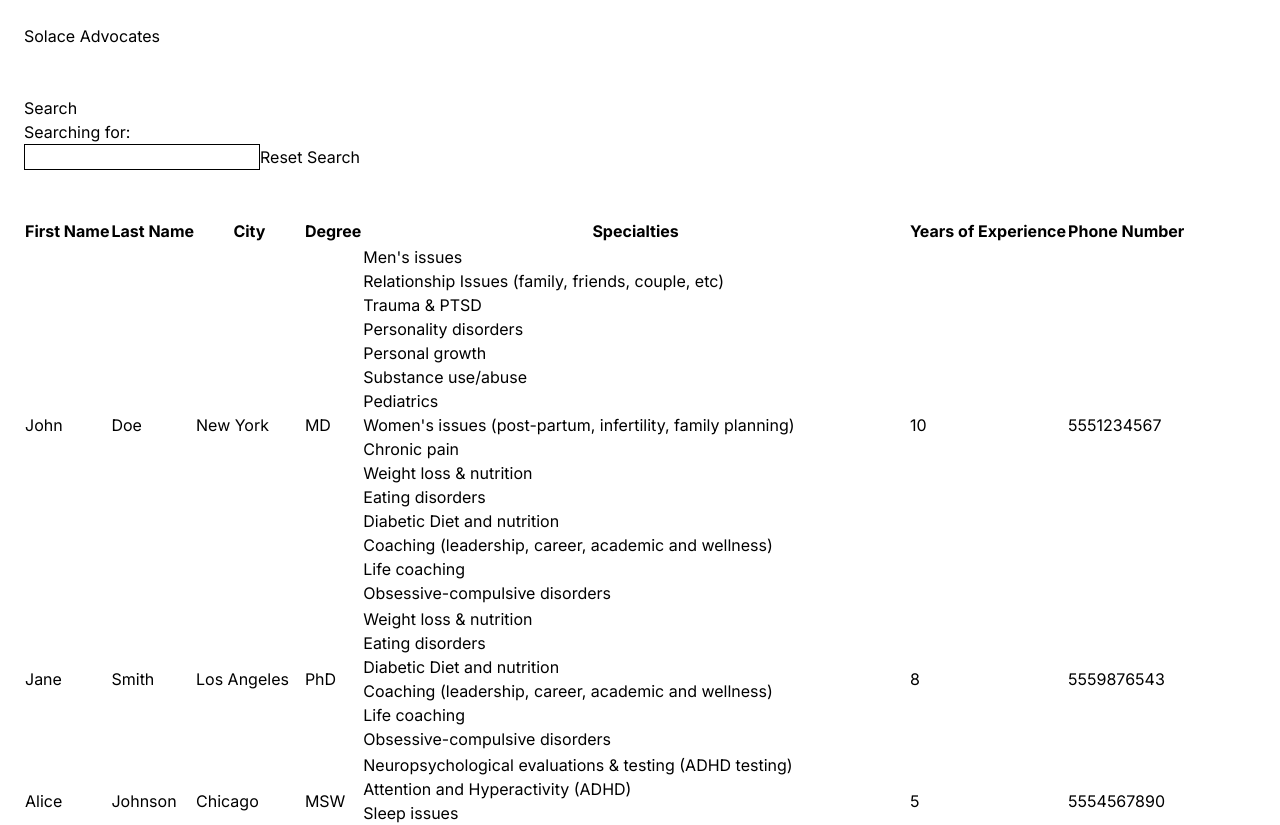
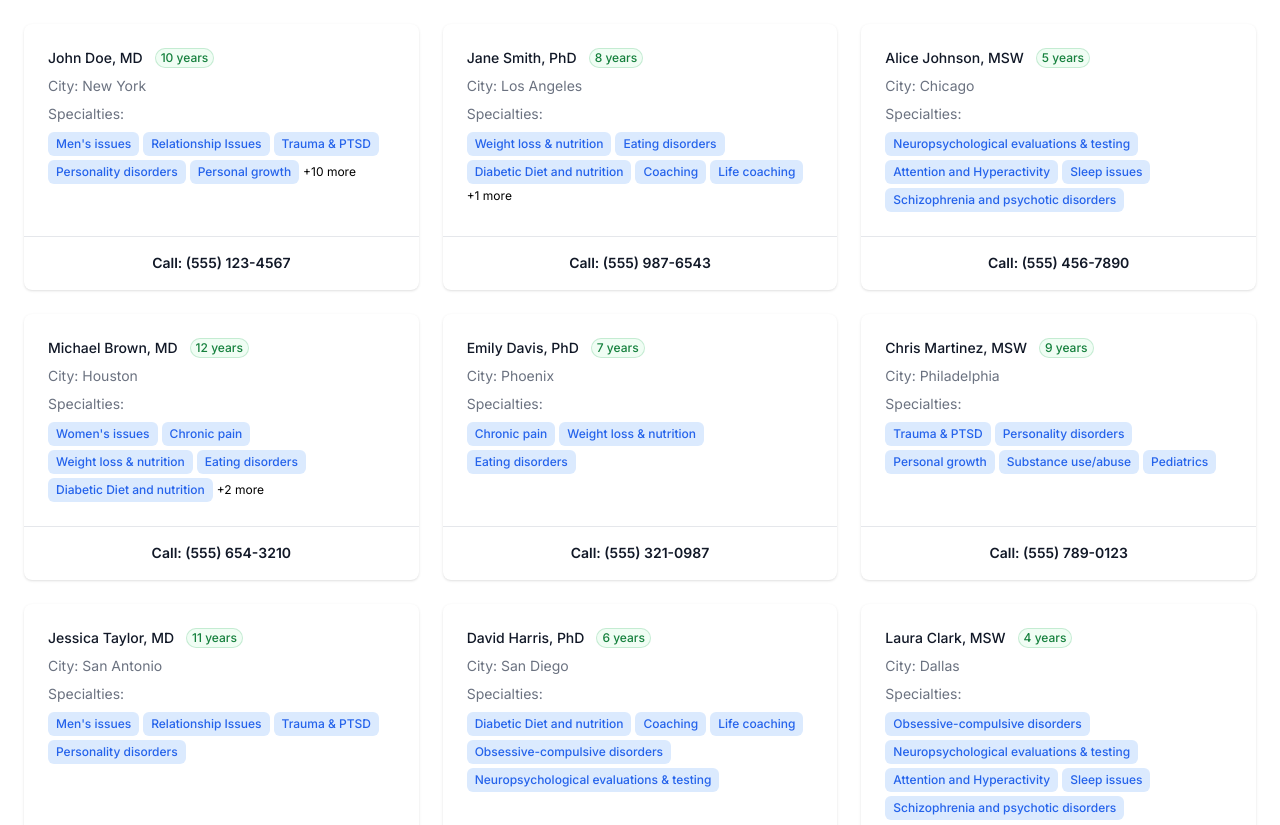
Before and after one commit to ixaxtav/solace-assignment, a Next.js app: page / in a window 1280 px wide. Shown: the top 825 px of the page. Built offline with nearby package versions, Linux system fonts and the light colour scheme.

Commit message:
feat: added AdvocateCard and loading animation

```diff
--- a/src/app/page.tsx
+++ b/src/app/page.tsx
@@ -2,6 +2,7 @@
 
 import { useEffect, useState } from "react";
 import { Advocate } from "../types";
+import { AdvocatesGrid } from "@/components";
 
 export default function Home() {
   const [filteredAdvocates, setFilteredAdvocates] = useState<Advocate[]>([]);
@@ -17,51 +18,7 @@ export default function Home() {
 
   return (
     <main style={{ margin: "24px" }}>
-      <h1>Solace Advocates</h1>
-      <br />
-      <br />
-      <div>
-        <p>Search</p>
-        <p>
-          Searching for: <span id="search-term"></span>
-        </p>
-        <input style={{ border: "1px solid black" }} />
-        <button>Reset Search</button>
-      </div>
-      <br />
-      <br />
-      <table>
-        <thead>
-          <tr>
-            <th>First Name</th>
-            <th>Last Name</th>
-            <th>City</th>
-            <th>Degree</th>
-            <th>Specialties</th>
-            <th>Years of Experience</th>
-            <th>Phone Number</th>
-          </tr>
-        </thead>
-        <tbody>
-          {filteredAdvocates.map((advocate) => {
-            return (
-              <tr>
-                <td>{advocate.firstName}</td>
-                <td>{advocate.lastName}</td>
-                <td>{advocate.city}</td>
-                <td>{advocate.degree}</td>
-                <td>
-                  {advocate.specialties.map((s) => (
-                    <div>{s}</div>
-                  ))}
-                </td>
-                <td>{advocate.yearsOfExperience}</td>
-                <td>{advocate.phoneNumber}</td>
-              </tr>
-            );
-          })}
-        </tbody>
-      </table>
+      <AdvocatesGrid advocates={filteredAdvocates} isLoading={false} />
     </main>
   );
 }
--- /dev/null
+++ b/src/components/AdvocateCard.tsx
@@ -0,0 +1,71 @@
+"use client";
+
+import { useState } from "react";
+import { Advocate } from "../types";
+import { removeParentheses, formatPhoneNumber } from "../utils";
+
+interface AdvocateCardProps {
+  advocate: Advocate;
+}
+
+export const AdvocateCard = ({ advocate }: AdvocateCardProps) => {
+  const [isExpanded, setIsExpanded] = useState(false);
+
+  const displayedSpecialties = isExpanded
+    ? advocate.specialties
+    : advocate.specialties.slice(0, 5);
+
+  return (
+    <li className="col-span-1 divide-y divide-gray-200 rounded-lg bg-white shadow flex flex-col h-full">
+      <div className="flex-1 p-6">
+        <div className="space-y-2">
+          <div className="flex items-center space-x-3">
+            <h3 className="text-sm font-medium text-gray-900">
+              {advocate.firstName} {advocate.lastName}, {advocate.degree}
+            </h3>
+            <span className="inline-flex shrink-0 items-center rounded-full bg-green-50 px-1.5 py-0.5 text-xs font-medium text-green-700 ring-1 ring-inset ring-green-600/20">
+              {advocate.yearsOfExperience} years
+            </span>
+          </div>
+          <p className="text-sm text-gray-500">City: {advocate.city}</p>
+          <div className="mt-3 mb-4">
+            <p className="text-sm text-gray-500 mb-2">Specialties:</p>
+            <div className="flex flex-wrap gap-1">
+              {displayedSpecialties.map((specialty, index) => (
+                <span
+                  key={index}
+                  className="inline-flex items-center rounded-md bg-blue-100 px-2 py-1 text-xs font-medium text-blue-600"
+                  title={specialty}
+                >
+                  {removeParentheses(specialty)}
+                </span>
+              ))}
+              {advocate.specialties.length > 5 && (
+                <button
+                  onClick={() => setIsExpanded(!isExpanded)}
+                  className="text-xs cursor-pointer hover:underline"
+                >
+                  {isExpanded
+                    ? "Show less"
+                    : `+${advocate.specialties.length - 5} more`}
+                </button>
+              )}
+            </div>
+          </div>
+        </div>
+      </div>
+      <div>
+        <div className="-mt-px flex divide-x divide-gray-200">
+          <div className="flex w-0 flex-1">
+            <a
+              href={`tel:${advocate.phoneNumber}`}
+              className="inline-flex w-0 flex-1 items-center justify-center gap-x-3 rounded-br-lg border border-transparent py-4 text-sm font-semibold text-gray-900 hover:bg-gray-50 transition-colors"
+            >
+              <span>Call: {formatPhoneNumber(advocate.phoneNumber)}</span>
+            </a>
+          </div>
+        </div>
+      </div>
+    </li>
+  );
+};
--- a/src/components/AdvocatesGrid.tsx
+++ b/src/components/AdvocatesGrid.tsx
@@ -1,4 +1,4 @@
-import AdvocateCard from "./AdvocateCard";
+import { AdvocateCard, SkeletonCard } from "./";
 import { Advocate } from "../types";
 
 interface AdvocatesGridProps {
@@ -6,9 +6,18 @@ interface AdvocatesGridProps {
   isLoading: boolean;
 }
 
-const AdvocatesGrid = ({ advocates, isLoading }: AdvocatesGridProps) => {
+export const AdvocatesGrid = ({ advocates, isLoading }: AdvocatesGridProps) => {
   if (isLoading) {
-    return "Loading...";
+    return (
+      <ul
+        role="list"
+        className="grid grid-cols-1 gap-6 sm:grid-cols-2 lg:grid-cols-3"
+      >
+        {Array.from({ length: 12 }).map((_, index) => (
+          <SkeletonCard key={index} />
+        ))}
+      </ul>
+    );
   }
 
   return (
@@ -17,9 +26,7 @@ const AdvocatesGrid = ({ advocates, isLoading }: AdvocatesGridProps) => {
       className="grid grid-cols-1 gap-6 sm:grid-cols-2 lg:grid-cols-3"
     >
       {advocates.map((advocate) => (
-        <div key={advocate.id}>
-          {advocate.firstName} {advocate.lastName}
-        </div>
+        <AdvocateCard key={advocate.id} advocate={advocate} />
       ))}
     </ul>
   );
--- /dev/null
+++ b/src/components/SkeletonCard.tsx
@@ -0,0 +1,30 @@
+export const SkeletonCard = () => {
+  return (
+    <li className="col-span-1 divide-y divide-gray-200 rounded-lg bg-white shadow flex flex-col h-full animate-pulse">
+      <div className="flex-1 p-6">
+        <div className="space-y-2">
+          <div className="flex items-center space-x-3">
+            <div className="h-4 bg-gray-200 rounded w-32"></div>
+            <div className="h-5 bg-gray-200 rounded-full w-16"></div>
+          </div>
+          <div className="h-4 bg-gray-200 rounded w-24"></div>
+          <div className="h-4 bg-gray-200 rounded w-24"></div>
+          <div className="flex flex-wrap gap-1 mt-3 mb-4">
+            <div className="h-6 bg-gray-200 rounded-full w-20"></div>
+            <div className="h-6 bg-gray-200 rounded-full w-24"></div>
+            <div className="h-6 bg-gray-200 rounded-full w-24"></div>
+          </div>
+        </div>
+      </div>
+      <div>
+        <div className="-mt-px flex divide-x divide-gray-200">
+          <div className="flex w-0 flex-1">
+            <div className="relative inline-flex w-0 flex-1 items-center justify-center gap-x-3 rounded-br-lg border border-transparent py-4">
+              <div className="h-6 bg-gray-200 rounded-full w-40"></div>
+            </div>
+          </div>
+        </div>
+      </div>
+    </li>
+  );
+};
--- /dev/null
+++ b/src/components/index.tsx
@@ -0,0 +1,3 @@
+export * from "./AdvocatesGrid";
+export * from "./AdvocateCard";
+export * from "./SkeletonCard";
--- /dev/null
+++ b/src/utils/formatPhoneNumber.tsx
@@ -0,0 +1,7 @@
+// Only works with phone numbers that are 10 digits long example: 1234567890
+export const formatPhoneNumber = (phoneNumber: number) => {
+  const phoneStr = phoneNumber.toString();
+  return `(${phoneStr.slice(0, 3)}) ${phoneStr.slice(3, 6)}-${phoneStr.slice(
+    6
+  )}`;
+};
--- /dev/null
+++ b/src/utils/index.tsx
@@ -0,0 +1,2 @@
+export * from "./formatPhoneNumber";
+export * from "./removeParentheses";
--- /dev/null
+++ b/src/utils/removeParentheses.tsx
@@ -0,0 +1,3 @@
+// Removes parentheses from a string
+export const removeParentheses = (text: string) =>
+  text.replace(/\s*\([^)]*\)/g, "");
```
